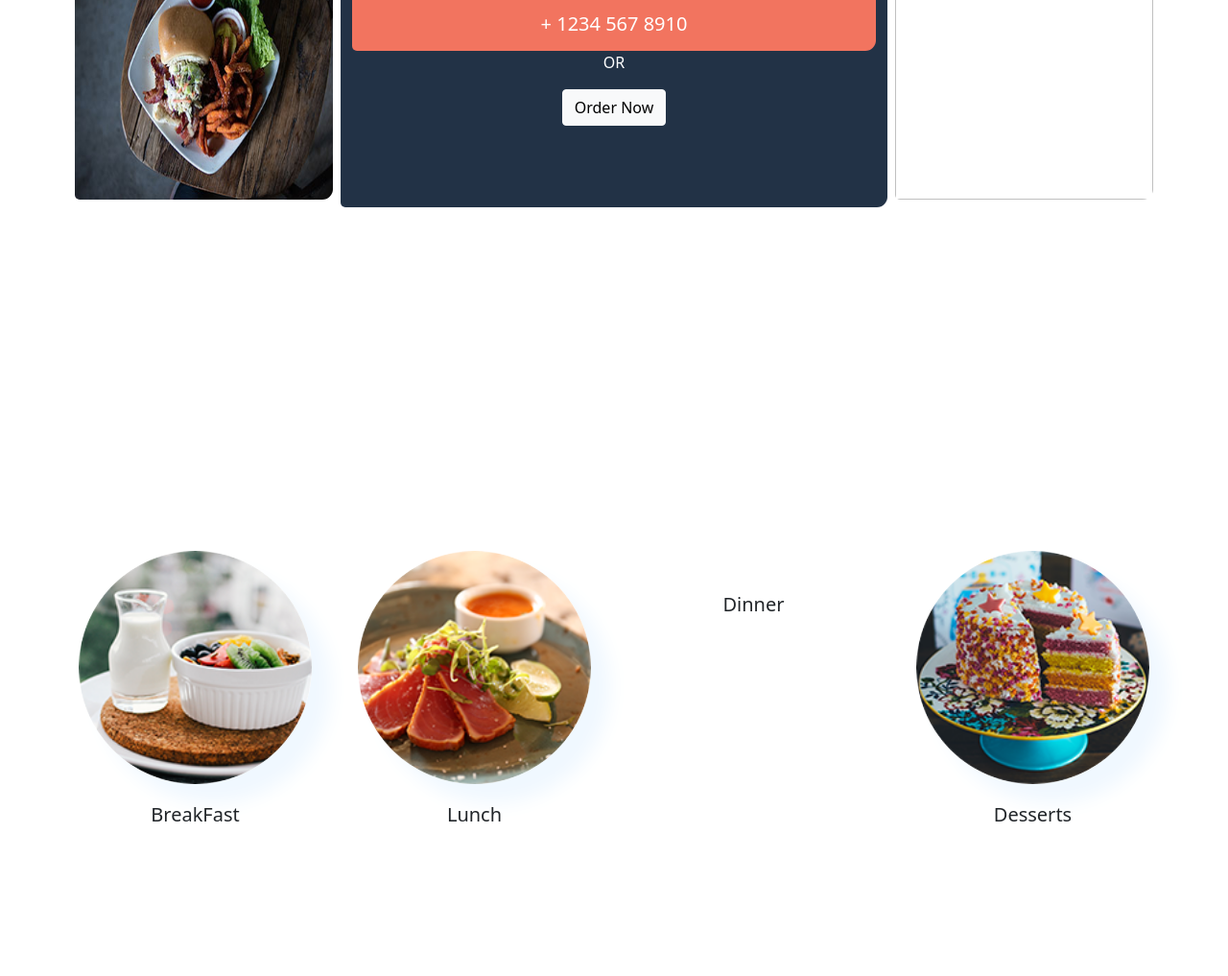
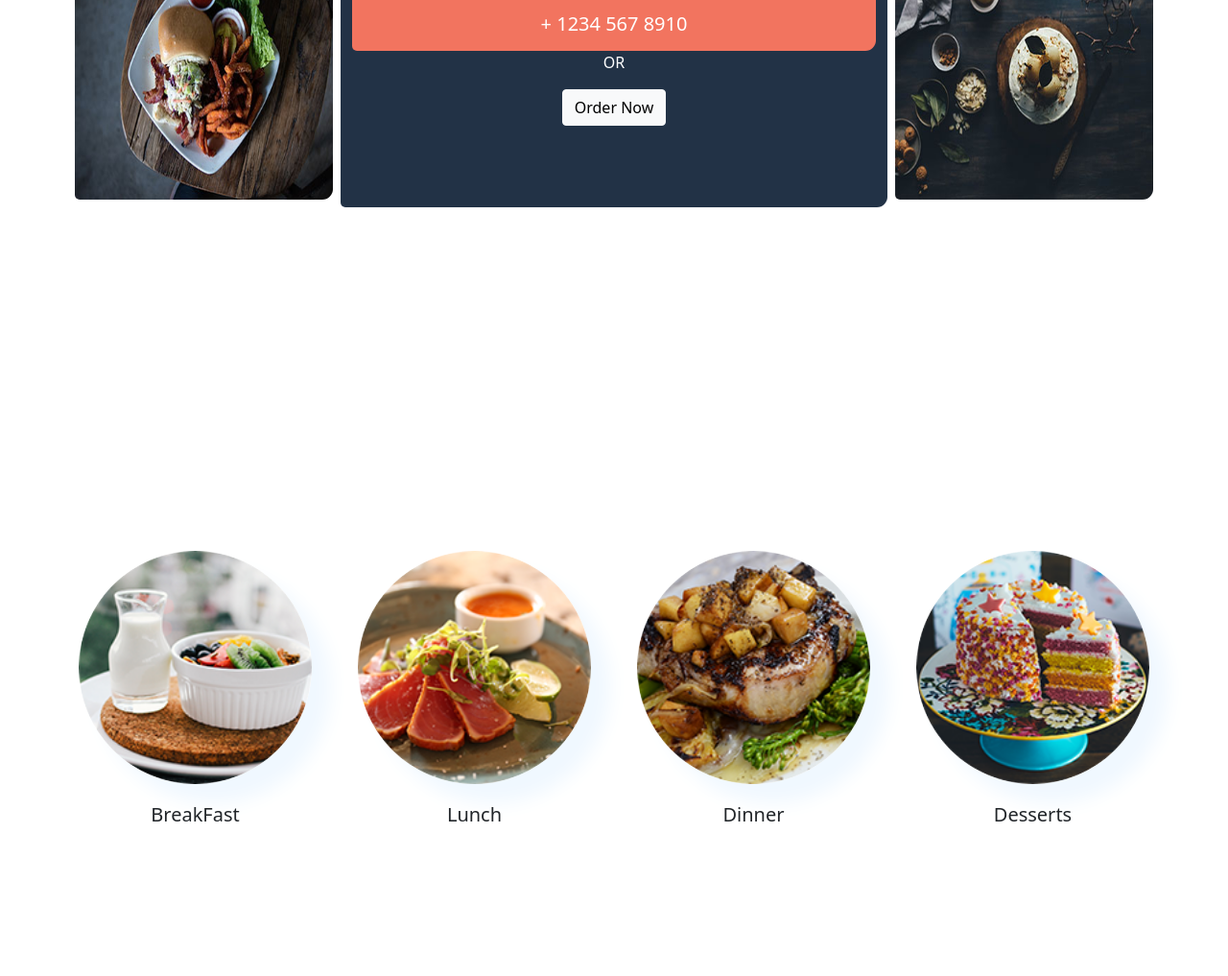
Before and after one commit to malikunderstand/Restaurant, a plain HTML site: page index.html in a window 1280 px wide. Shown: the part 705-1722 px from the top of the page at 96% size. Drawn offline with nearby package versions, Linux system fonts and the light colour scheme.

Commit message:
Update index.html

```diff
--- a/index.html
+++ b/index.html
@@ -94,7 +94,7 @@
           <a href="#container3" class="btn btn-light">Order Now</a>
         </div>
         <div class="col-12 col-lg-3 col-md-3 p-2">
-          <img src="../rest/img/2.jpg" alt="" />
+          <img src="img/2.jpg" alt="" />
         </div>
       </div>
     </div>
@@ -117,8 +117,8 @@
           >
         </div>
         <div class="col-12 col-lg-3 col-md-3">
-          <img src="../rest/img/5.png" alt="" />
-          <a href="../rest/dinner.html" class="text-decoration-none text-dark"
+          <img src="img/5.png" alt="" />
+          <a href="dinner.html" class="text-decoration-none text-dark"
             ><h5>Dinner</h5></a
           >
         </div>
```
